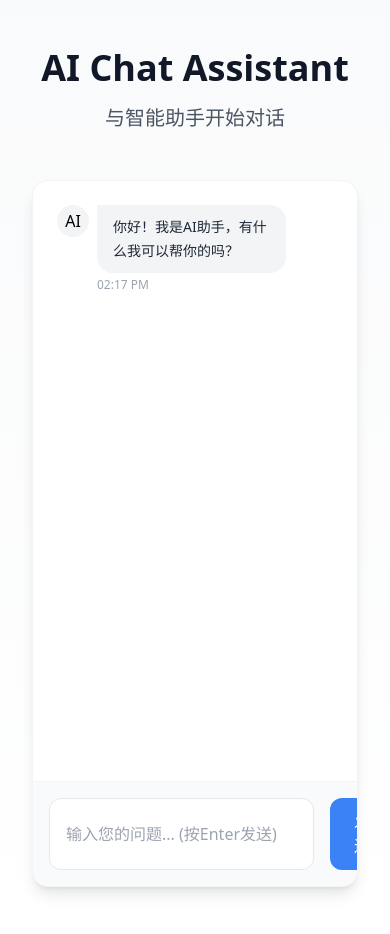
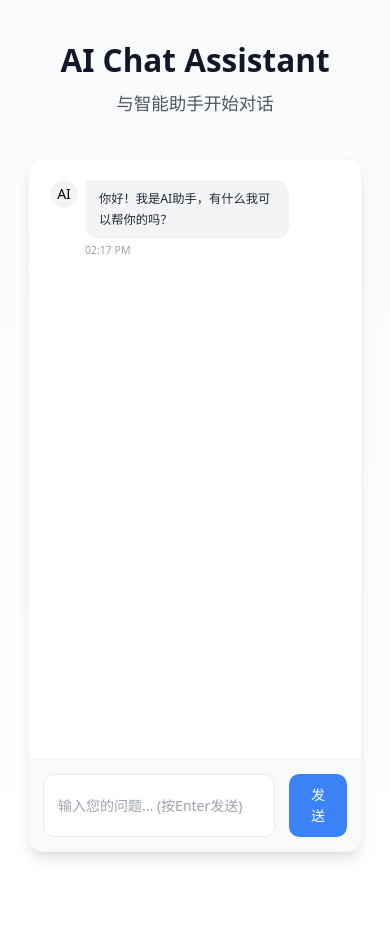
Before and after one commit to 2606531498/chatbot2, a Next.js app: page / in a window 390 px wide. After the commit the page ends 894 px from the top, so only its background shows below. Built offline with nearby package versions, Linux system fonts and the light colour scheme.

Commit message:
Fix: 优化移动端访问体验

```diff
--- a/app/globals.css
+++ b/app/globals.css
@@ -8,9 +8,23 @@
   --background-end-rgb: 255, 255, 255;
 }
 
+/* 基础样式 */
 body {
   color: rgb(var(--foreground-rgb));
   min-height: 100vh;
+  -webkit-text-size-adjust: 100%;
+  -webkit-tap-highlight-color: transparent;
+}
+
+/* 移动端优化 */
+@media (max-width: 640px) {
+  html {
+    font-size: 14px;
+  }
+
+  body {
+    overscroll-behavior-y: none;
+  }
 }
 
 /* 自定义滚动条样式 */
--- a/app/layout.tsx
+++ b/app/layout.tsx
@@ -4,8 +4,12 @@ import type { Metadata } from 'next'
 export const metadata: Metadata = {
   title: 'AI Chat Assistant',
   description: 'Your intelligent chat companion',
-  viewport: 'width=device-width, initial-scale=1, maximum-scale=1, user-scalable=0',
-  themeColor: '#ffffff',
+  viewport: 'width=device-width, initial-scale=1, maximum-scale=1',
+  other: {
+    'apple-mobile-web-app-capable': 'yes',
+    'mobile-web-app-capable': 'yes',
+    'apple-mobile-web-app-status-bar-style': 'default',
+  }
 }
 
 export default function RootLayout({
@@ -16,10 +20,9 @@ export default function RootLayout({
   return (
     <html lang="zh">
       <head>
+        <link rel="preconnect" href="https://api.deepseek.com" />
+        <link rel="dns-prefetch" href="https://api.deepseek.com" />
         <meta httpEquiv="Content-Security-Policy" content="upgrade-insecure-requests" />
-        <meta httpEquiv="Cache-Control" content="no-cache, no-store, must-revalidate" />
-        <meta httpEquiv="Pragma" content="no-cache" />
-        <meta httpEquiv="Expires" content="0" />
       </head>
       <body className="min-h-screen bg-gradient-to-b from-gray-50 to-white touch-manipulation">
         <div className="max-w-screen-xl mx-auto px-4 sm:px-6 lg:px-8">
```
